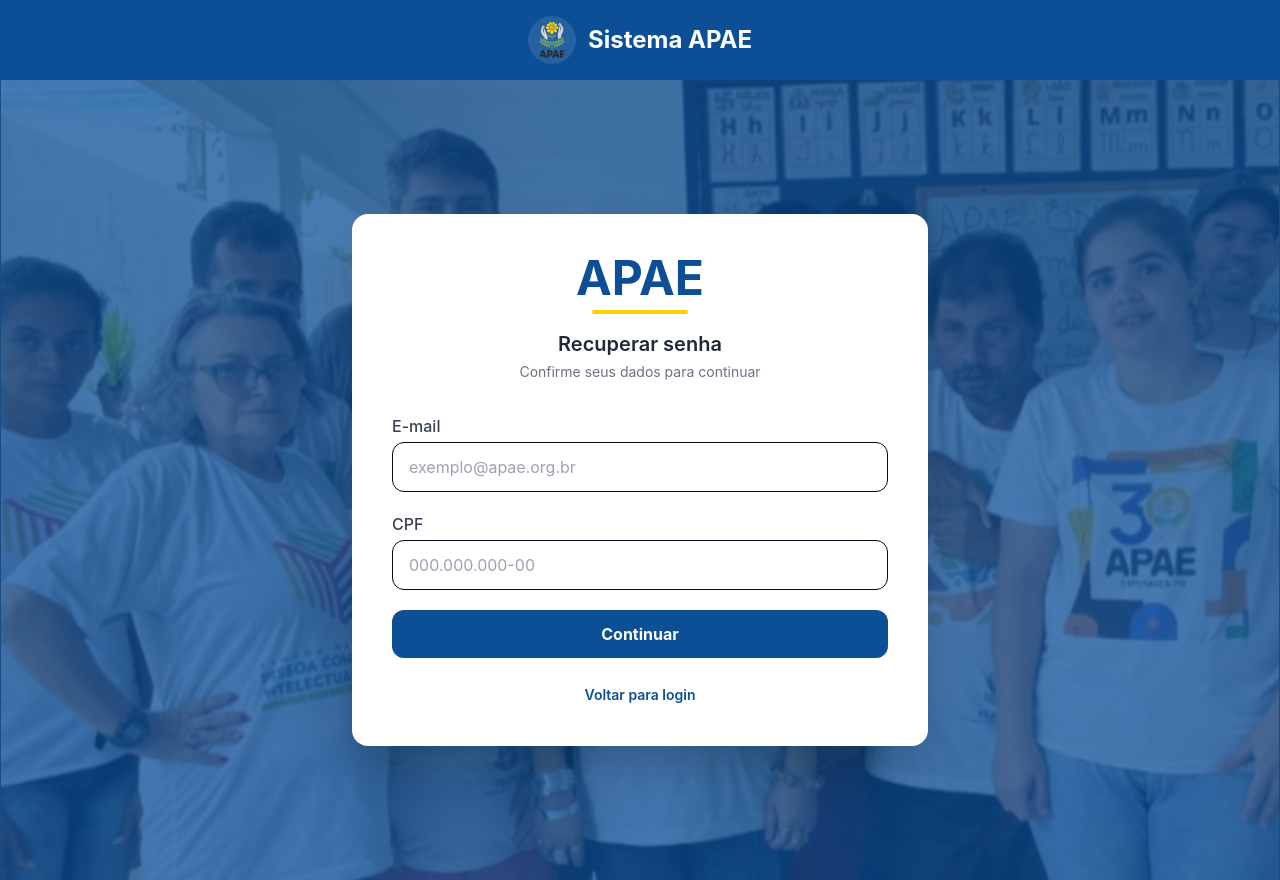
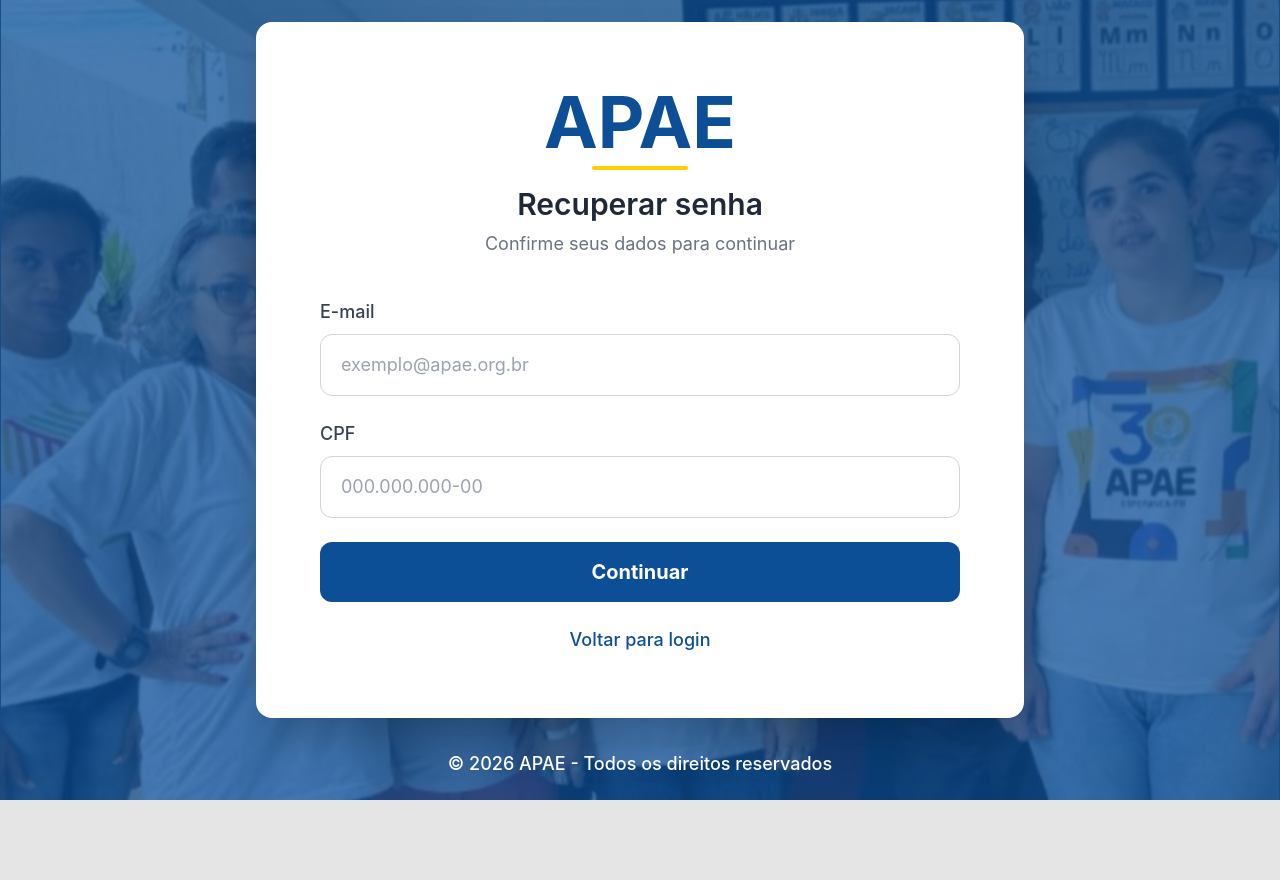
Before and after one commit to IFPBEsp/APAE-gestao-escolar, a Next.js app in the folder app/: page /esqueci-senha in a window 1280 px wide. After the commit the page ends 800 px from the top, so only its background shows below. Built offline with nearby package versions, Linux system fonts and the light colour scheme; no server answers.

Commit message:
refactor: integracao e mudanca no estilo da tela de recuperar senha

```diff
--- a/app/src/app/esqueci-senha/page.tsx
+++ b/app/src/app/esqueci-senha/page.tsx
@@ -2,6 +2,7 @@
 
 import { useState } from "react";
 import { useRouter } from "next/navigation";
+import { redefinirSenha } from '@services/authService';
 
 export default function EsqueciSenhaPage() {
   const router = useRouter();
@@ -11,7 +12,7 @@ export default function EsqueciSenhaPage() {
   const [erro, setErro] = useState("");
   const [carregando, setCarregando] = useState(false);
 
-  const handleSubmit = (e: React.FormEvent) => {
+  const handleSubmit =  async (e: React.FormEvent) => {
     e.preventDefault();
     setErro("");
 
@@ -22,14 +23,20 @@ export default function EsqueciSenhaPage() {
 
     setCarregando(true);
 
-    setTimeout(() => {
-      router.push(`/primeiro-acesso?mode=reset&email=${email}`);
-    }, 600);
+    try{
+      await redefinirSenha(email, cpf);
+      router.push(`/primeiro-acesso?&email=${email}`);
+    }catch (error: any){
+      const mensagemErro =
+      error.response?.data?.message || 'Erro ao validar os dados. Tente novamente.';
+      setErro(mensagemErro);
+    } finally {
+      setCarregando(false);
+    }
   };
 
   return (
     <div className="min-h-screen relative flex items-center justify-center">
-
       <div
         className="absolute inset-0 bg-cover bg-center"
         style={{ backgroundImage: "url('/apae-background.png')" }}
@@ -37,50 +44,44 @@ export default function EsqueciSenhaPage() {
         <div className="absolute inset-0 bg-[#0D4F97] opacity-75"></div>
       </div>
 
-      <div className="relative z-10 w-full max-w-xl mx-6">
-        <div className="bg-white rounded-2xl shadow-2xl p-10">
-
+      <div className="relative z-10 w-full max-w-3xl mx-6">
+        <div className="bg-white rounded-2xl shadow-2xl p-10 md:p-16">
           {/* Header */}
-          <div className="text-center mb-8">
-            <h1 className="text-5xl font-bold text-[#0D4F97] mb-2">APAE</h1>
+          <div className="text-center mb-10">
+            <h1 className="text-6xl md:text-7xl font-bold text-[#0D4F97] mb-2">APAE</h1>
             <div className="h-1 w-24 bg-[#FFD000] mx-auto rounded-full mb-4"></div>
-            <h2 className="text-xl font-semibold text-gray-800">
-              Recuperar senha
-            </h2>
-            <p className="text-sm text-gray-500 mt-1">
-              Confirme seus dados para continuar
-            </p>
+            <h2 className="text-2xl md:text-3xl font-semibold text-gray-800">Recuperar senha</h2>
+            <p className="text-lg text-gray-500 mt-2">Confirme seus dados para continuar</p>
           </div>
 
           {/* Form */}
-          <form onSubmit={handleSubmit} className="space-y-5">
-
+          <form onSubmit={handleSubmit} className="space-y-6">
             <div>
-              <label className="block text-gray-700 mb-1">E-mail</label>
+              <label className="block text-lg font-medium text-gray-700 mb-2">E-mail</label>
               <input
                 type="email"
                 placeholder="exemplo@apae.org.br"
                 value={email}
                 onChange={(e) => setEmail(e.target.value)}
-                className="w-full px-4 py-3 border rounded-lg focus:ring-2 focus:ring-[#0D4F97]"
+                className="w-full px-5 py-4 text-lg border border-gray-300 rounded-lg focus:ring-2 focus:ring-[#0D4F97]"
                 disabled={carregando}
               />
             </div>
 
             <div>
-              <label className="block text-gray-700 mb-1">CPF</label>
+              <label className="block text-lg font-medium text-gray-700 mb-2">CPF</label>
               <input
                 type="text"
                 placeholder="000.000.000-00"
                 value={cpf}
                 onChange={(e) => setCpf(e.target.value)}
-                className="w-full px-4 py-3 border rounded-lg focus:ring-2 focus:ring-[#0D4F97]"
+                className="w-full px-5 py-4 text-lg border border-gray-300 rounded-lg focus:ring-2 focus:ring-[#0D4F97]"
                 disabled={carregando}
               />
             </div>
 
             {erro && (
-              <div className="bg-red-50 border border-red-200 text-red-700 px-3 py-2 rounded">
+              <div className="bg-red-50 border border-red-200 text-red-700 px-4 py-3 rounded-lg">
                 {erro}
               </div>
             )}
@@ -88,24 +89,25 @@ export default function EsqueciSenhaPage() {
             <button
               type="submit"
               disabled={carregando}
-              className="w-full bg-[#0D4F97] text-white py-3 rounded-lg font-bold hover:bg-[#FFD000] hover:text-[#0D4F97] transition-all"
+              className="w-full bg-[#0D4F97] text-white py-4 text-xl rounded-lg font-bold hover:bg-[#FFD000] hover:text-[#0D4F97] transition-all flex items-center justify-center gap-3 disabled:opacity-50"
             >
-              {carregando ? "Validando..." : "Continuar"}
+              {carregando ? 'Validando...' : 'Continuar'}
             </button>
-
           </form>
 
           {/* Voltar */}
           <div className="text-center mt-6">
             <button
-              onClick={() => router.push("/login")}
-              className="text-sm text-[#0D4F97] hover:text-[#FFD000]"
+              onClick={() => router.push('/login')}
+              className="text-lg text-[#0D4F97] hover:text-[#FFD000] transition-colors font-medium"
             >
               Voltar para login
             </button>
           </div>
-
         </div>
+        <p className="text-center text-white text-lg mt-8 font-medium">
+          © 2026 APAE - Todos os direitos reservados
+        </p>
       </div>
     </div>
   );
--- a/app/src/components/Header/Header.tsx
+++ b/app/src/components/Header/Header.tsx
@@ -6,7 +6,7 @@ import { usePathname } from 'next/navigation';
 export default function Header() {
   const pathname = usePathname();
 
-  if (pathname === '/' || pathname === '/login') return null;
+  if (pathname === '/' || pathname === '/login' || pathname === '/esqueci-senha' || pathname === '/primeiro-acesso') return null;
 
   return (
     <header className="flex h-16 md:h-20 items-center justify-center bg-[#0D4F97] px-4 md:px-6 fixed top-0 w-full z-30">
--- a/app/src/components/LayoutClientWrapper.tsx
+++ b/app/src/components/LayoutClientWrapper.tsx
@@ -4,7 +4,7 @@ import { usePathname } from 'next/navigation';
 
 export default function LayoutClientWrapper({ children }: { children: React.ReactNode }) {
   const pathname = usePathname();
-  const isLoginPage = pathname === '/' || pathname === '/login';
+  const isLoginPage = pathname === '/' || pathname === '/login' || pathname === '/esqueci-senha' || pathname === '/primeiro-acesso';
 
   return (
     <main className={`min-h-screen ${!isLoginPage ? 'mt-16 md:mt-20' : ''}`}>
--- a/app/src/services/authService.js
+++ b/app/src/services/authService.js
@@ -23,3 +23,15 @@ export const primeiroAcesso = async (email, novaSenha) => {
     throw error;
   }
 };
+
+export const redefinirSenha = async (email, cpf) => {
+  try {
+    const response = await api.post('/auth/redefinir-senha', {
+      email,
+      cpf,
+    });
+    return response.data;
+  } catch (error) {
+    throw error;
+  }
+};
```
